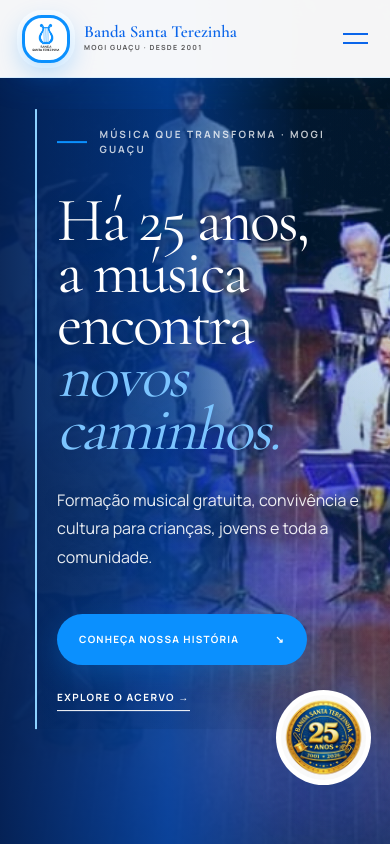
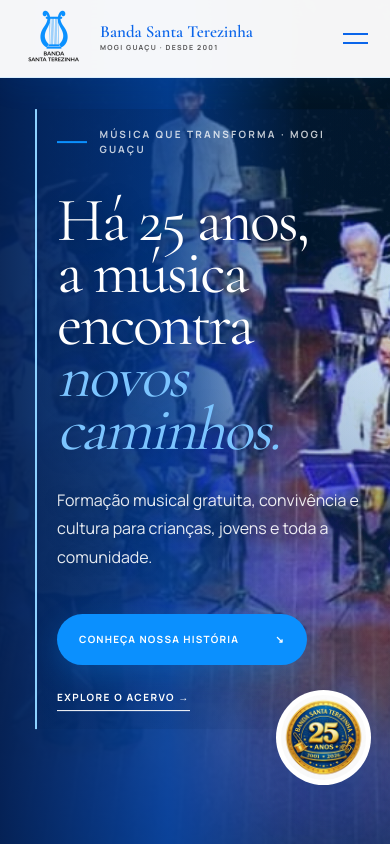
Before and after one commit to bqbdev/banda-santa-terezinha, a Next.js app: page / in a window 390 px wide. Shown: the top 844 px of the page. Built offline with nearby package versions, Linux system fonts and the light colour scheme.

Commit message:
edit rodapé

```diff
--- a/app/globals.css
+++ b/app/globals.css
@@ -165,12 +165,11 @@ blockquote cite { color: var(--muted); display: block; font-family: var(--font-s
 .contact-copy > p { color: rgba(255,255,255,.62); font-size: 13px; line-height: 1.8; max-width: 430px; }
 .contact-copy .button { margin-top: 30px; }
 .contact h2 em {
-  background: var(--cor-branca);
-  border-radius: 10px;
-  box-decoration-break: clone;
-  color: var(--cor-azul-escuro);
-  padding: 0 .12em .08em;
-  -webkit-box-decoration-break: clone;
+  background: transparent;
+  border-radius: 0;
+  color: #082E74;
+  padding: 0;
+  text-shadow: 0 1px 0 rgba(255,255,255,.18);
 }
 .contact-details { border-left: 1px solid rgba(255,255,255,.2); padding-left: clamp(35px, 6vw, 85px); }
 .contact-details > div { border-bottom: 1px solid rgba(255,255,255,.18); display: flex; flex-direction: column; padding: 24px 0; }
@@ -220,14 +219,14 @@ footer > a { border-bottom: 1px solid rgba(255,255,255,.4); padding-bottom: 4px;
 }
 .brand { color: var(--cor-texto); }
 .brand img {
-  background: var(--cor-branca);
-  border: 3px solid var(--cor-primaria);
-  border-radius: 20px;
-  box-shadow: 0 9px 26px rgba(11, 144, 254, .3), 0 0 0 5px rgba(255,255,255,.95);
-  height: 72px;
+  background: transparent;
+  border: 0;
+  border-radius: 0;
+  box-shadow: none;
+  height: 86px;
   object-fit: contain;
-  padding: 4px;
-  width: 72px;
+  padding: 0;
+  width: 86px;
 }
 .brand b { color: var(--cor-azul-escuro); font-size: 22px; }
 .brand small { color: var(--cor-cinza); }
@@ -455,21 +454,23 @@ blockquote { border-left-color: var(--cor-primaria); }
 
 footer { background: var(--cor-azul-escuro); }
 .footer-brand {
-  background: var(--cor-branca);
-  border-radius: 16px;
-  box-shadow: 0 10px 26px rgba(4, 54, 133, .26);
-  color: var(--cor-azul-escuro);
-  padding: 8px 14px 8px 8px;
+  background: transparent;
+  border-radius: 0;
+  box-shadow: none;
+  color: var(--cor-branca);
+  gap: 18px;
+  padding: 0;
 }
 .footer-brand img {
-  background: var(--cor-branca);
-  border-radius: 12px;
-  height: 54px;
+  background: transparent;
+  border-radius: 0;
+  height: 112px;
   object-fit: contain;
-  padding: 3px;
-  width: 54px;
+  padding: 0;
+  width: 112px;
 }
-.footer-brand small { color: var(--cor-cinza); }
+.footer-brand strong { font-size: 22px; }
+.footer-brand small { color: rgba(255,255,255,.7); }
 footer p, footer > a { color: rgba(255,255,255,.78); }
 footer > a:hover { color: var(--cor-secundaria); }
 .footer-credit {
@@ -488,12 +489,12 @@ footer > a:hover { color: var(--cor-secundaria); }
   text-transform: uppercase;
 }
 .footer-credit img {
-  background: white;
-  border-radius: 8px;
-  height: 36px;
-  max-width: 120px;
+  background: transparent;
+  border-radius: 0;
+  height: 48px;
+  max-width: 150px;
   object-fit: contain;
-  padding: 4px 8px;
+  padding: 0;
   width: auto;
 }
 
@@ -522,7 +523,7 @@ footer > a:hover { color: var(--cor-secundaria); }
 
 @media (max-width: 980px) {
   .site-header { height: 78px; padding: 0 22px; }
-  .brand img { height: 48px; width: 48px; }
+  .brand img { height: 64px; width: 64px; }
   .brand b { font-size: 17px; }
   nav { background: var(--cor-branca); border-bottom: 1px solid var(--cor-borda); box-shadow: var(--sombra-suave); display: none; flex-direction: column; left: 0; padding: 35px; position: absolute; right: 0; top: 78px; }
   nav.nav-open { display: flex; }
@@ -565,6 +566,7 @@ footer > a:hover { color: var(--cor-secundaria); }
   .contact { padding-bottom: 85px; padding-top: 85px; }
   .contact-details a { font-size: 18px; overflow-wrap: anywhere; }
   footer { align-items: flex-start; flex-direction: column; gap: 25px; }
+  .footer-brand img { height: 96px; width: 96px; }
   .gallery-stage { height: calc(100vh - 180px); padding: 70px 45px 10px; }
   .gallery-stage img { max-width: calc(100vw - 90px); }
   .gallery-nav { padding: 12px; }
```
Also changed, not shown: 4 other files (tests, documents, lock files or other folders).
